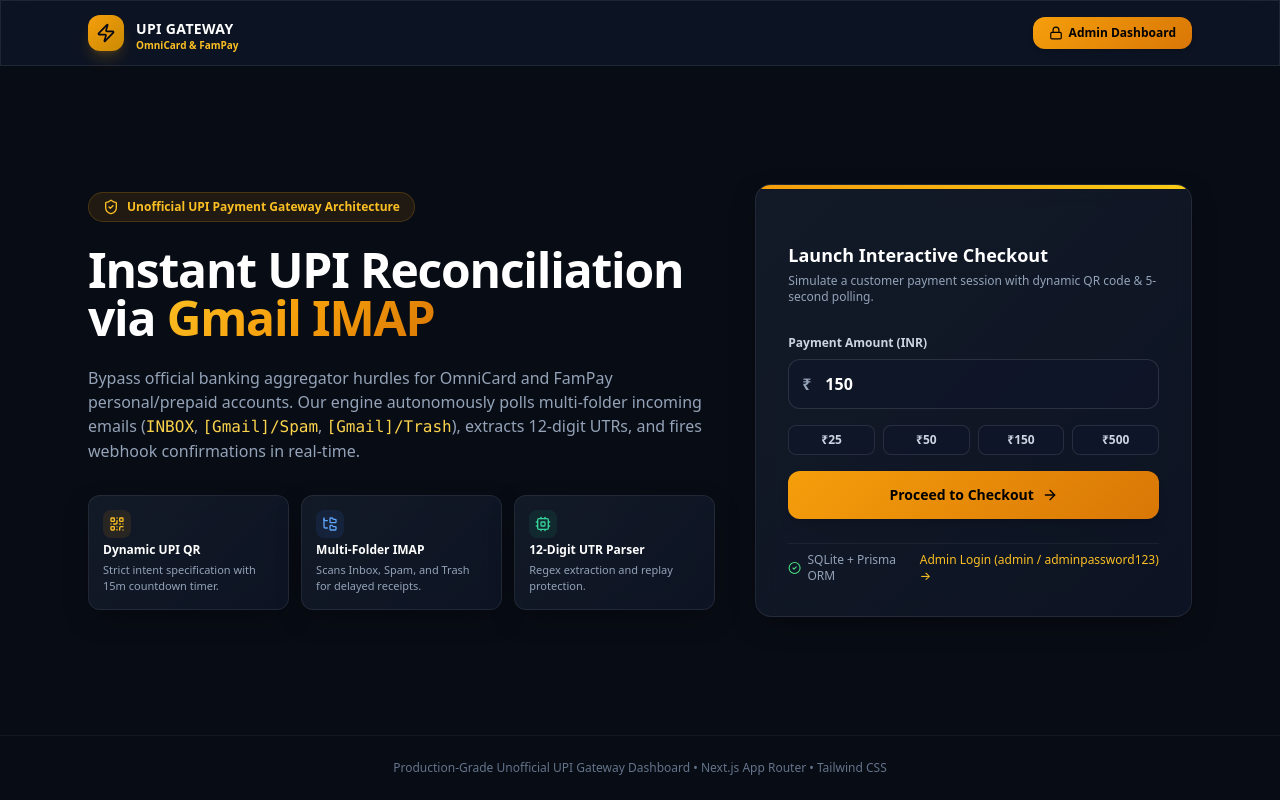
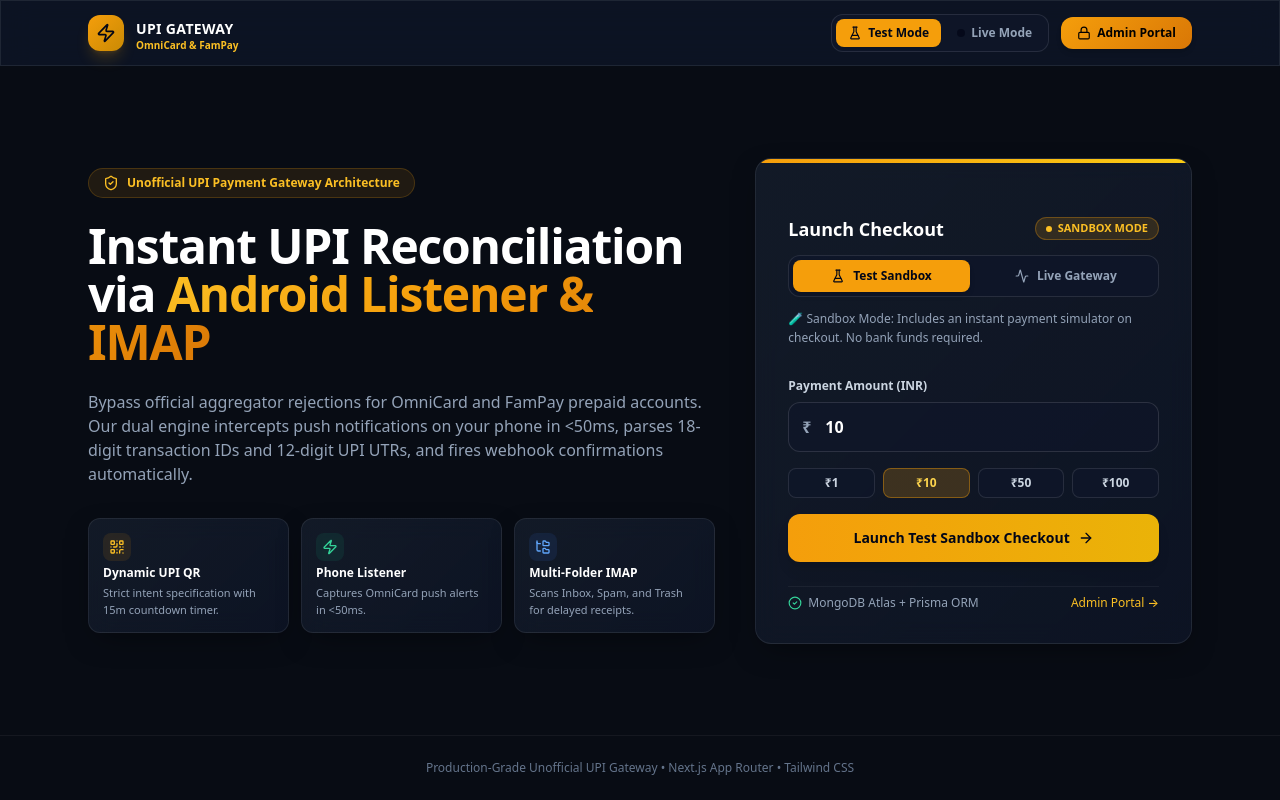
Before and after one commit to shauryapatel044-dotcom/private-gateway, a Next.js app: page / in a window 1280 px wide. Built offline with nearby package versions, Linux system fonts and the light colour scheme.

Commit message:
Add Test/Live mode switch buttons and remove admin credentials display

```diff
--- a/app/admin/layout.tsx
+++ b/app/admin/layout.tsx
@@ -174,12 +174,16 @@
           </div>
 
           <div className="flex items-center gap-3">
+            <span className="hidden sm:inline-flex items-center gap-1.5 px-2.5 py-1 rounded-full text-[11px] font-bold bg-emerald-500/10 text-emerald-400 border border-emerald-500/20">
+              <span className="w-1.5 h-1.5 rounded-full bg-emerald-400 animate-ping" />
+              Live Gateway Active
+            </span>
             <Link
               href="/"
               target="_blank"
               className="text-xs text-slate-400 hover:text-white flex items-center gap-1.5 px-3 py-1.5 rounded-lg border border-white/10 hover:border-amber-500/40 transition-colors"
             >
-              Test Checkout <ExternalLink className="w-3 h-3" />
+              Launch Testbench <ExternalLink className="w-3 h-3" />
             </Link>
           </div>
         </header>
--- a/app/admin/login/page.tsx
+++ b/app/admin/login/page.tsx
@@ -7,8 +7,8 @@
 
 export default function AdminLoginPage() {
   const router = useRouter();
-  const [username, setUsername] = useState('admin');
-  const [password, setPassword] = useState('adminpassword123');
+  const [username, setUsername] = useState('');
+  const [password, setPassword] = useState('');
   const [loading, setLoading] = useState(false);
   const [error, setError] = useState<string | null>(null);
 
@@ -103,15 +103,7 @@
           </div>
         </form>
 
-        <div className="p-3 rounded-xl bg-slate-900/60 border border-white/5 text-[11px] text-slate-400 space-y-1">
-          <p className="font-semibold text-amber-400/90">Default Seed Credentials:</p>
-          <div className="font-mono text-slate-300">
-            Username: <span className="text-white">admin</span>
-          </div>
-          <div className="font-mono text-slate-300">
-            Password: <span className="text-white">adminpassword123</span>
-          </div>
-        </div>
+
 
         <div className="text-center pt-2">
           <Link href="/" className="text-xs text-slate-500 hover:text-amber-400 transition-colors">
--- a/app/checkout/[orderId]/page.tsx
+++ b/app/checkout/[orderId]/page.tsx
@@ -13,7 +13,9 @@
   ShieldCheck,
   Smartphone,
   ChevronRight,
-  ArrowLeft
+  ArrowLeft,
+  FlaskConical,
+  Zap
 } from 'lucide-react';
 import Link from 'next/link';
 
@@ -48,6 +50,31 @@
   const [manualUtr, setManualUtr] = useState('');
   const [manualUtrMsg, setManualUtrMsg] = useState<{ text: string; error?: boolean } | null>(null);
   const [showUtrInput, setShowUtrInput] = useState(false);
+  const [isSimulating, setIsSimulating] = useState(false);
+
+  const isTestMode = orderId.startsWith('TEST_');
+
+  const handleSimulatePayment = async () => {
+    if (!order) return;
+    setIsSimulating(true);
+    try {
+      const simUtr = `30092026${Date.now().toString().slice(-10)}`;
+      await fetch('/api/notification-webhook', {
+        method: 'POST',
+        headers: { 'Content-Type': 'application/json' },
+        body: JSON.stringify({
+          packageName: 'com.eroute.omnicard',
+          title: 'OmniCard Alert: Money Added',
+          text: `Rs. ${order.amount.toFixed(2)}/- credited to your OmniCard via UPI with Transaction ID ${simUtr}. Updated balance is Rs.1000.00.`,
+        }),
+      });
+      await fetchOrderStatus();
+    } catch (err) {
+      console.error('Failed to simulate payment:', err);
+    } finally {
+      setIsSimulating(false);
+    }
+  };
 
   // Fetch current order status
   const fetchOrderStatus = useCallback(async () => {
@@ -310,6 +337,40 @@
         ) : (
           /* ================= ACTIVE PAYMENT STATE ================= */
           <div className="space-y-6">
+            {/* Mode Banner & Test Simulator */}
+            {isTestMode ? (
+              <div className="p-4 rounded-2xl bg-amber-500/10 border border-amber-500/30 space-y-2.5">
+                <div className="flex items-center justify-between text-xs">
+                  <span className="font-bold text-amber-400 flex items-center gap-1.5">
+                    <FlaskConical className="w-4 h-4" /> TEST MODE CHECKOUT
+                  </span>
+                  <span className="px-2 py-0.5 rounded-full bg-amber-500/20 text-amber-300 font-bold text-[10px]">
+                    Sandbox
+                  </span>
+                </div>
+                <p className="text-[11px] text-slate-300 leading-relaxed">
+                  This order was created in Test Mode. You can scan the QR code to test mobile scanning, or click below to simulate instant payment verification without transferring real money.
+                </p>
+                <button
+                  type="button"
+                  onClick={handleSimulatePayment}
+                  disabled={isSimulating}
+                  className="w-full py-2.5 px-3 rounded-xl bg-gradient-to-r from-emerald-500 to-teal-600 hover:from-emerald-600 text-white font-bold text-xs flex items-center justify-center gap-2 transition-all shadow-md active:scale-98"
+                >
+                  <Zap className="w-4 h-4" />
+                  {isSimulating ? 'Simulating payment confirmation...' : '⚡ Simulate Successful Payment (Instant Verify)'}
+                </button>
+              </div>
+            ) : (
+              <div className="flex items-center justify-between px-3.5 py-2 rounded-xl bg-slate-900/60 border border-white/5 text-xs text-slate-400">
+                <span className="flex items-center gap-2">
+                  <span className="w-2 h-2 rounded-full bg-emerald-400 animate-ping" />
+                  <span className="font-semibold text-emerald-400">Live Production Gateway</span>
+                </span>
+                <span className="text-[11px] text-slate-500">Auto-Verified by Phone Listener</span>
+              </div>
+            )}
+
             {/* Amount & Timer Header */}
             <div className="flex items-center justify-between bg-slate-900/80 border border-white/5 p-4 rounded-xl">
               <div>
--- a/app/page.tsx
+++ b/app/page.tsx
@@ -15,12 +15,15 @@
   Lock,
   Cpu,
   CheckCircle2,
-  FolderTree
+  FolderTree,
+  FlaskConical,
+  Activity
 } from 'lucide-react';
 
 export default function HomePage() {
   const router = useRouter();
-  const [testAmount, setTestAmount] = useState('150');
+  const [mode, setMode] = useState<'TEST' | 'LIVE'>('TEST');
+  const [amount, setAmount] = useState('10');
   const [loading, setLoading] = useState(false);
   const [error, setError] = useState<string | null>(null);
 
@@ -29,11 +32,26 @@
     setLoading(true);
     setError(null);
 
+    const parsedAmount = parseFloat(amount);
+    if (isNaN(parsedAmount) || parsedAmount <= 0) {
+      setError('Please enter a valid amount greater than 0.');
+      setLoading(false);
+      return;
+    }
+
     try {
+      const customOrderId =
+        mode === 'TEST'
+          ? `TEST_${Date.now()}_${Math.random().toString(36).substring(2, 6).toUpperCase()}`
+          : undefined;
+
       const res = await fetch('/api/create-order', {
         method: 'POST',
         headers: { 'Content-Type': 'application/json' },
-        body: JSON.stringify({ amount: parseFloat(testAmount) }),
+        body: JSON.stringify({
+          amount: parsedAmount,
+          customOrderId,
+        }),
       });
 
       const data = await res.json();
@@ -66,11 +84,46 @@
           </div>
 
           <div className="flex items-center gap-3">
+            {/* Mode Switcher in Header */}
+            <div className="bg-slate-900/80 p-1 rounded-xl border border-white/10 flex items-center gap-1 text-xs">
+              <button
+                type="button"
+                onClick={() => {
+                  setMode('TEST');
+                  setAmount('10');
+                }}
+                className={`px-3 py-1.5 rounded-lg font-bold flex items-center gap-1.5 transition-all ${
+                  mode === 'TEST'
+                    ? 'bg-amber-500 text-slate-950 shadow-sm'
+                    : 'text-slate-400 hover:text-white'
+                }`}
+              >
+                <FlaskConical className="w-3.5 h-3.5" />
+                <span>Test Mode</span>
+              </button>
+
+              <button
+                type="button"
+                onClick={() => {
+                  setMode('LIVE');
+                  setAmount('150');
+                }}
+                className={`px-3 py-1.5 rounded-lg font-bold flex items-center gap-1.5 transition-all ${
+                  mode === 'LIVE'
+                    ? 'bg-emerald-500 text-slate-950 shadow-sm'
+                    : 'text-slate-400 hover:text-white'
+                }`}
+              >
+                <span className="w-2 h-2 rounded-full bg-slate-950 animate-pulse" />
+                <span>Live Mode</span>
+              </button>
+            </div>
+
             <Link
               href="/admin"
               className="text-xs font-semibold px-4 py-2 rounded-xl gold-gradient-btn flex items-center gap-1.5 shadow-md hover:brightness-105 transition-all"
             >
-              <Lock className="w-3.5 h-3.5" /> Admin Dashboard
+              <Lock className="w-3.5 h-3.5" /> Admin Portal
             </Link>
           </div>
         </div>
@@ -86,12 +139,12 @@
             </div>
 
             <h1 className="text-3xl sm:text-5xl font-black tracking-tight text-white leading-tight">
-              Instant UPI Reconciliation via <span className="gold-gradient-text">Gmail IMAP</span>
+              Instant UPI Reconciliation via <span className="gold-gradient-text">Android Listener & IMAP</span>
             </h1>
 
             <p className="text-slate-400 text-sm sm:text-base leading-relaxed">
-              Bypass official banking aggregator hurdles for OmniCard and FamPay personal/prepaid accounts.
-              Our engine autonomously polls multi-folder incoming emails (<code className="text-amber-300">INBOX</code>, <code className="text-amber-300">[Gmail]/Spam</code>, <code className="text-amber-300">[Gmail]/Trash</code>), extracts 12-digit UTRs, and fires webhook confirmations in real-time.
+              Bypass official aggregator rejections for OmniCard and FamPay prepaid accounts.
+              Our dual engine intercepts push notifications on your phone in &lt;50ms, parses 18-digit transaction IDs and 12-digit UPI UTRs, and fires webhook confirmations automatically.
             </p>
 
             {/* Feature Cards Grid */}
@@ -105,32 +158,93 @@
               </div>
 
               <div className="glass-card p-3.5 rounded-xl border border-white/5 space-y-1">
+                <div className="w-7 h-7 rounded-lg bg-emerald-500/10 text-emerald-400 flex items-center justify-center">
+                  <Zap className="w-4 h-4" />
+                </div>
+                <h4 className="font-bold text-xs text-white">Phone Listener</h4>
+                <p className="text-[11px] text-slate-400">Captures OmniCard push alerts in &lt;50ms.</p>
+              </div>
+
+              <div className="glass-card p-3.5 rounded-xl border border-white/5 space-y-1">
                 <div className="w-7 h-7 rounded-lg bg-blue-500/10 text-blue-400 flex items-center justify-center">
                   <FolderTree className="w-4 h-4" />
                 </div>
                 <h4 className="font-bold text-xs text-white">Multi-Folder IMAP</h4>
                 <p className="text-[11px] text-slate-400">Scans Inbox, Spam, and Trash for delayed receipts.</p>
               </div>
-
-              <div className="glass-card p-3.5 rounded-xl border border-white/5 space-y-1">
-                <div className="w-7 h-7 rounded-lg bg-emerald-500/10 text-emerald-400 flex items-center justify-center">
-                  <Cpu className="w-4 h-4" />
-                </div>
-                <h4 className="font-bold text-xs text-white">12-Digit UTR Parser</h4>
-                <p className="text-[11px] text-slate-400">Regex extraction and replay protection.</p>
-              </div>
             </div>
           </div>
 
-          {/* Right Column: Interactive Checkout Launcher */}
+          {/* Right Column: Interactive Checkout Launcher with Mode Switch */}
           <div className="lg:col-span-5">
             <div className="glass-card p-6 sm:p-8 rounded-2xl border border-white/10 shadow-2xl relative overflow-hidden space-y-6">
-              <div className="absolute top-0 left-0 right-0 h-1 bg-gradient-to-r from-amber-500 to-yellow-400" />
+              <div
+                className={`absolute top-0 left-0 right-0 h-1 bg-gradient-to-r ${
+                  mode === 'TEST'
+                    ? 'from-amber-500 to-yellow-400'
+                    : 'from-emerald-500 to-teal-400'
+                }`}
+              />
 
-              <div className="space-y-1">
-                <h3 className="text-lg font-bold text-white">Launch Interactive Checkout</h3>
-                <p className="text-xs text-slate-400">
-                  Simulate a customer payment session with dynamic QR code & 5-second polling.
+              {/* Mode Toggle Switch Bar */}
+              <div className="space-y-3">
+                <div className="flex items-center justify-between">
+                  <h3 className="text-lg font-bold text-white">Launch Checkout</h3>
+                  <span
+                    className={`inline-flex items-center gap-1.5 px-2.5 py-0.5 rounded-full text-[11px] font-bold border ${
+                      mode === 'TEST'
+                        ? 'bg-amber-500/15 text-amber-400 border-amber-500/30'
+                        : 'bg-emerald-500/15 text-emerald-400 border-emerald-500/30'
+                    }`}
+                  >
+                    <span
+                      className={`w-1.5 h-1.5 rounded-full ${
+                        mode === 'TEST' ? 'bg-amber-400' : 'bg-emerald-400 animate-ping'
+                      }`}
+                    />
+                    {mode === 'TEST' ? 'SANDBOX MODE' : 'LIVE PRODUCTION'}
+                  </span>
+                </div>
+
+                {/* Big Mode Switch Buttons */}
+                <div className="grid grid-cols-2 gap-2 p-1 bg-slate-900/90 rounded-xl border border-white/10">
+                  <button
+                    type="button"
+                    onClick={() => {
+                      setMode('TEST');
+                      setAmount('10');
+                    }}
+                    className={`py-2 px-3 rounded-lg text-xs font-bold flex items-center justify-center gap-2 transition-all ${
+                      mode === 'TEST'
+                        ? 'bg-amber-500 text-slate-950 shadow-md'
+                        : 'text-slate-400 hover:text-white'
+                    }`}
+                  >
+                    <FlaskConical className="w-3.5 h-3.5" />
+                    <span>Test Sandbox</span>
+                  </button>
+
+                  <button
+                    type="button"
+                    onClick={() => {
+                      setMode('LIVE');
+                      setAmount('150');
+                    }}
+                    className={`py-2 px-3 rounded-lg text-xs font-bold flex items-center justify-center gap-2 transition-all ${
+                      mode === 'LIVE'
+                        ? 'bg-emerald-500 text-slate-950 shadow-md'
+                        : 'text-slate-400 hover:text-white'
+                    }`}
+                  >
+                    <Activity className="w-3.5 h-3.5" />
+                    <span>Live Gateway</span>
+                  </button>
+                </div>
+
+                <p className="text-xs text-slate-400 leading-relaxed">
+                  {mode === 'TEST'
+                    ? '🧪 Sandbox Mode: Includes an instant payment simulator on checkout. No bank funds required.'
+                    : '⚡ Live Mode: Generates actual UPI QR code for OmniCard / FamPay. Verified automatically when payment is received.'}
                 </p>
               </div>
 
@@ -142,29 +256,40 @@
 
               <form onSubmit={handleLaunchCheckout} className="space-y-4">
                 <div className="space-y-1.5">
-                  <label className="text-xs font-semibold text-slate-300">Payment Amount (INR)</label>
+                  <label className="text-xs font-semibold text-slate-300">
+                    Payment Amount (INR)
+                  </label>
                   <div className="relative">
-                    <span className="absolute left-3.5 top-1/2 -translate-y-1/2 text-slate-400 font-bold">₹</span>
+                    <span className="absolute left-3.5 top-1/2 -translate-y-1/2 text-slate-400 font-bold">
+                      ₹
+                    </span>
                     <input
                       type="number"
                       min="1"
                       step="0.01"
                       required
-                      value={testAmount}
-                      onChange={(e) => setTestAmount(e.target.value)}
+                      value={amount}
+                      onChange={(e) => setAmount(e.target.value)}
                       className="glass-input w-full pl-9 pr-3.5 py-3 rounded-xl text-base font-bold text-white"
-                      placeholder="150"
+                      placeholder={mode === 'TEST' ? '10' : '150'}
                     />
                   </div>
                 </div>
 
+                {/* Amount Quick Presets */}
                 <div className="flex gap-2">
-                  {[25, 50, 150, 500].map((val) => (
+                  {(mode === 'TEST' ? [1, 10, 50, 100] : [25, 50, 150, 500]).map((val) => (
                     <button
                       key={val}
                       type="button"
-                      onClick={() => setTestAmount(val.toString())}
-                      className="flex-1 py-1.5 px-2 rounded-lg bg-slate-900/80 hover:bg-slate-800 text-xs font-semibold text-slate-300 border border-white/10 hover:border-amber-500/30 transition-all"
+                      onClick={() => setAmount(val.toString())}
+                      className={`flex-1 py-1.5 px-2 rounded-lg text-xs font-semibold border transition-all ${
+                        amount === val.toString()
+                          ? mode === 'TEST'
+                            ? 'bg-amber-500/20 text-amber-300 border-amber-500/40'
+                            : 'bg-emerald-500/20 text-emerald-300 border-emerald-500/40'
+                          : 'bg-slate-900/80 hover:bg-slate-800 text-slate-300 border-white/10'
+                      }`}
                     >
                       ₹{val}
                     </button>
@@ -174,19 +299,30 @@
                 <button
                   type="submit"
                   disabled={loading}
-                  className="w-full py-3.5 px-4 rounded-xl gold-gradient-btn flex items-center justify-center gap-2 text-sm font-bold shadow-lg hover:brightness-105 active:scale-98 transition-all disabled:opacity-50"
+                  className={`w-full py-3.5 px-4 rounded-xl flex items-center justify-center gap-2 text-sm font-bold shadow-lg hover:brightness-105 active:scale-[0.98] transition-all disabled:opacity-50 text-slate-950 ${
+                    mode === 'TEST'
+                      ? 'bg-gradient-to-r from-amber-500 to-yellow-500'
+                      : 'bg-gradient-to-r from-emerald-500 to-teal-400'
+                  }`}
                 >
-                  {loading ? 'Creating Order...' : 'Proceed to Checkout'}
+                  {loading
+                    ? 'Creating Order...'
+                    : mode === 'TEST'
+                    ? 'Launch Test Sandbox Checkout'
+                    : 'Proceed to Live UPI Checkout'}
                   <ArrowRight className="w-4 h-4" />
                 </button>
               </form>
 
               <div className="pt-2 border-t border-white/5 flex items-center justify-between text-xs text-slate-400">
                 <span className="flex items-center gap-1.5">
-                  <CheckCircle2 className="w-3.5 h-3.5 text-green-400" /> SQLite + Prisma ORM
+                  <CheckCircle2 className="w-3.5 h-3.5 text-emerald-400" /> MongoDB Atlas + Prisma ORM
                 </span>
-                <Link href="/admin" className="text-amber-400 hover:text-amber-300 font-medium">
-                  Admin Login (admin / adminpassword123) →
+                <Link
+                  href="/admin"
+                  className="text-amber-400 hover:text-amber-300 font-medium transition-colors"
+                >
+                  Admin Portal →
                 </Link>
               </div>
             </div>
@@ -196,7 +332,7 @@
 
       {/* Footer */}
       <footer className="border-t border-white/5 py-6 text-center text-xs text-slate-500">
-        <p>Production-Grade Unofficial UPI Gateway Dashboard • Next.js App Router • Tailwind CSS</p>
+        <p>Production-Grade Unofficial UPI Gateway • Next.js App Router • Tailwind CSS</p>
       </footer>
     </div>
   );
```
